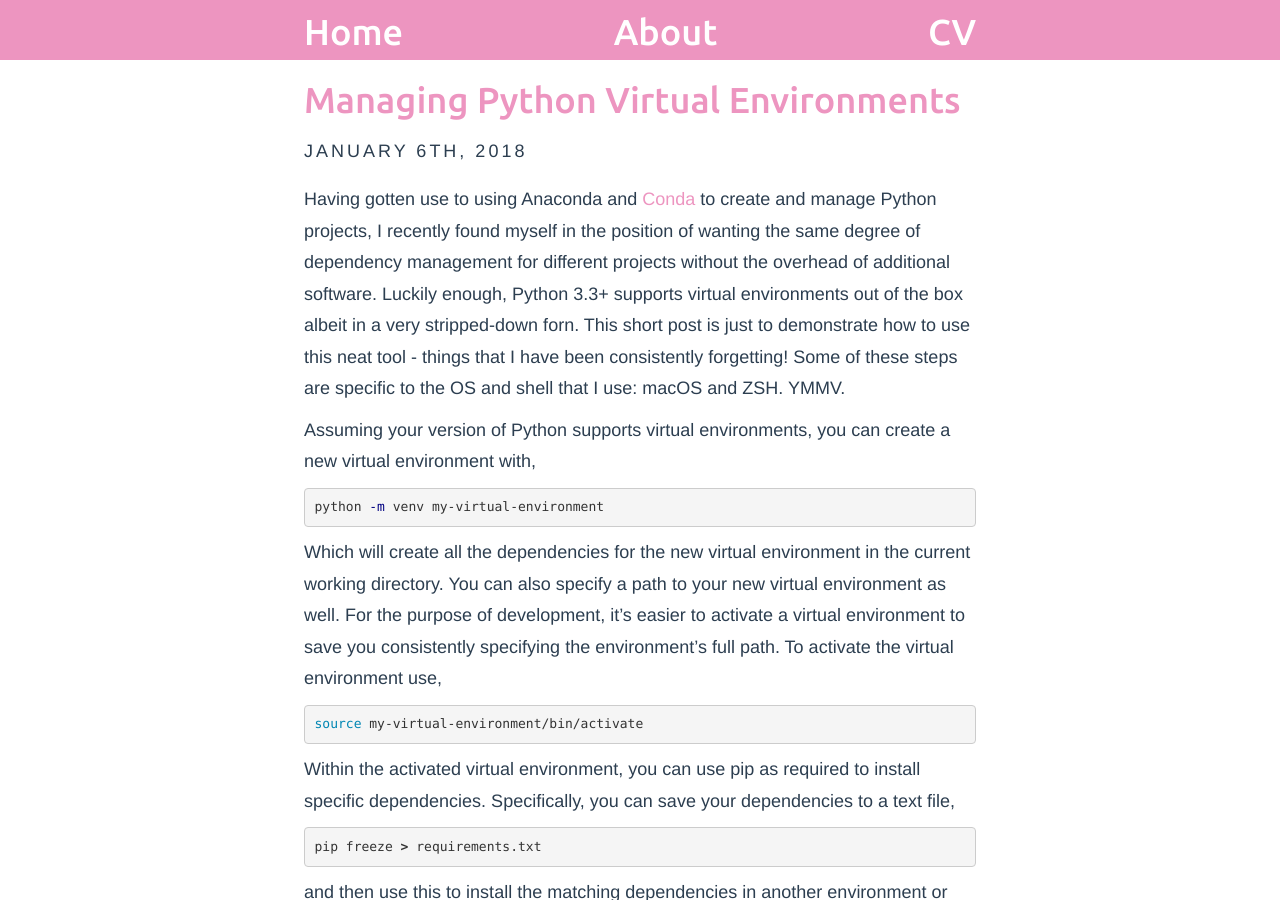
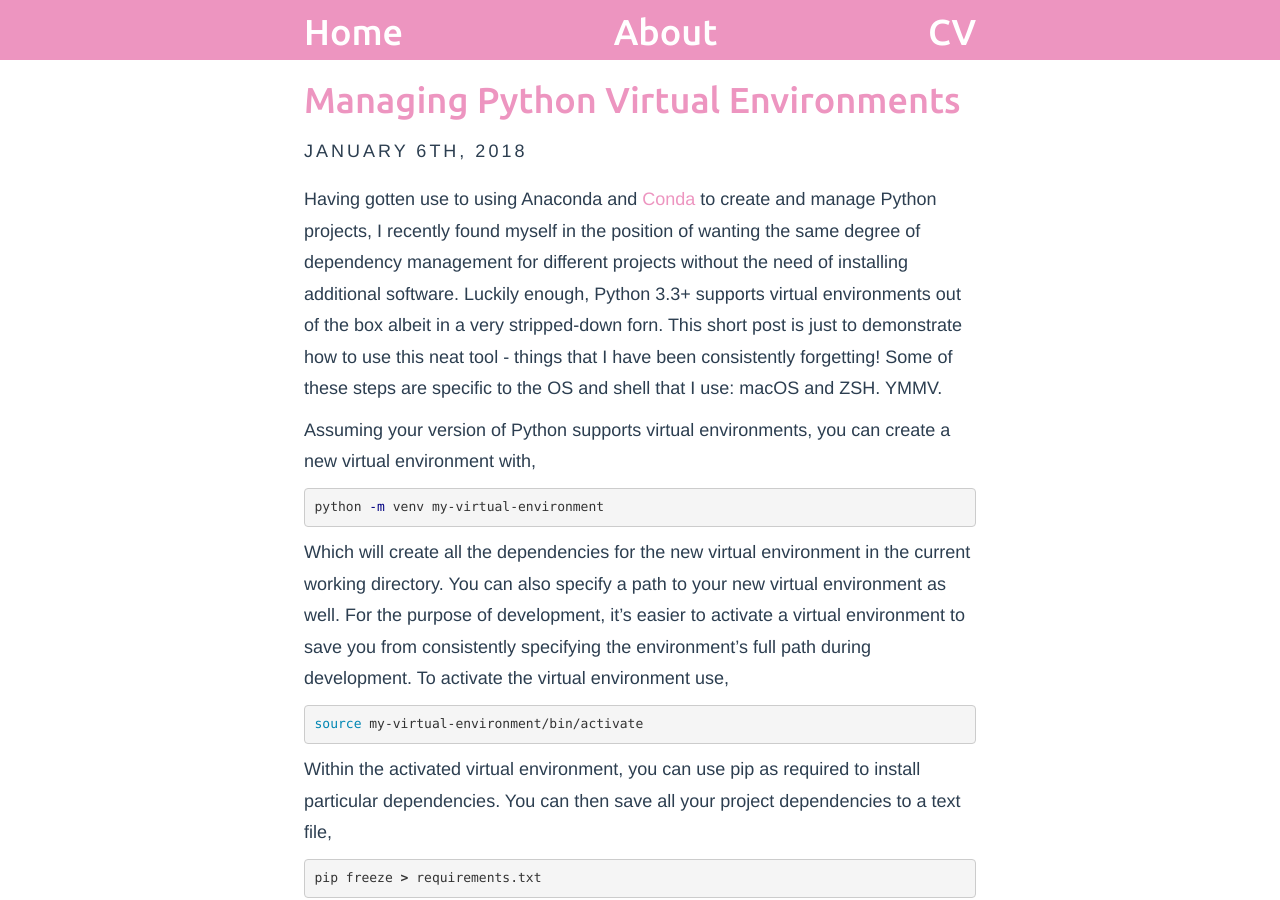
Before and after one commit to tpgmartin/tpgmartin.github.io, a Jekyll site: the page built from _posts/2018-01-06-managing-python-virtual-environments.md, in a window 1280 px wide and 900 px high. Built offline with Jekyll 4.4.1, drawn with Linux system fonts in a browser that asks for light colours; comment, search, counter and statistics services are not loaded.

Commit message:
Tweaks to blog post

```diff
--- a/_posts/2018-01-06-managing-python-virtual-environments.md
+++ b/_posts/2018-01-06-managing-python-virtual-environments.md
@@ -9,7 +9,7 @@ fullview: true
  -
 ---
 
-Having gotten use to using Anaconda and [Conda](https://conda.io/docs/index.html) to create and manage Python projects, I recently found myself in the position of wanting the same degree of dependency management for different projects without the overhead of additional software. Luckily enough, Python 3.3+ supports virtual environments out of the box albeit in a very stripped-down forn. This short post is just to demonstrate how to use this neat tool - things that I have been consistently forgetting! Some of these steps are specific to the OS and shell that I use: macOS and ZSH. YMMV.
+Having gotten use to using Anaconda and [Conda](https://conda.io/docs/index.html) to create and manage Python projects, I recently found myself in the position of wanting the same degree of dependency management for different projects without the need of installing additional software. Luckily enough, Python 3.3+ supports virtual environments out of the box albeit in a very stripped-down forn. This short post is just to demonstrate how to use this neat tool - things that I have been consistently forgetting! Some of these steps are specific to the OS and shell that I use: macOS and ZSH. YMMV.
 
 Assuming your version of Python supports virtual environments, you can create a new virtual environment with,
 
@@ -17,13 +17,13 @@ Assuming your version of Python supports virtual environments, you can create a
 python -m venv my-virtual-environment
 {% endhighlight %}
 
-Which will create all the dependencies for the new virtual environment in the current working directory. You can also specify a path to your new virtual environment as well. For the purpose of development, it's easier to activate a virtual environment to save you consistently specifying the environment's full path. To activate the virtual environment use,
+Which will create all the dependencies for the new virtual environment in the current working directory. You can also specify a path to your new virtual environment as well. For the purpose of development, it's easier to activate a virtual environment to save you from consistently specifying the environment's full path during development. To activate the virtual environment use,
 
 {% highlight bash %}
 source my-virtual-environment/bin/activate
 {% endhighlight %}
 
-Within the activated virtual environment, you can use pip as required to install specific dependencies. Specifically, you can save your dependencies to a text file,
+Within the activated virtual environment, you can use pip as required to install particular dependencies. You can then save all your project dependencies to a text file,
 
 {% highlight bash %}
 pip freeze > requirements.txt
```
